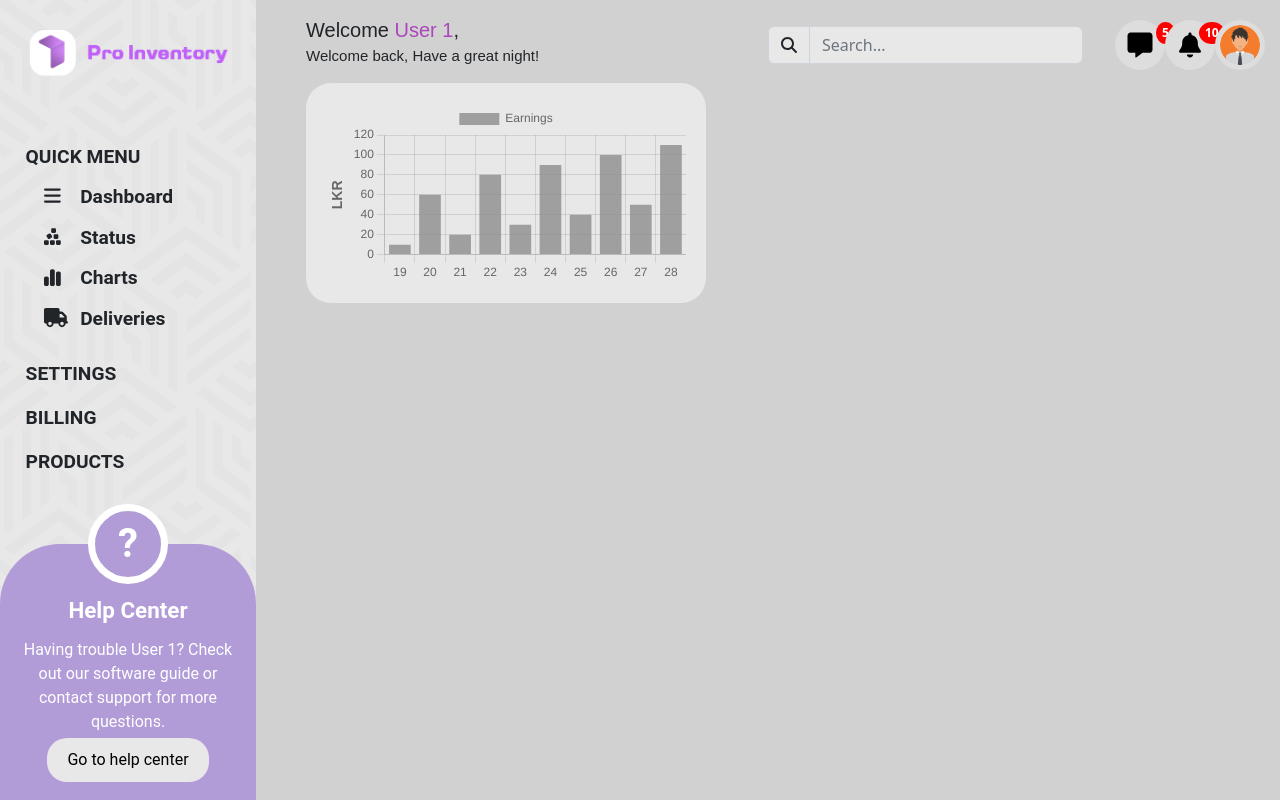
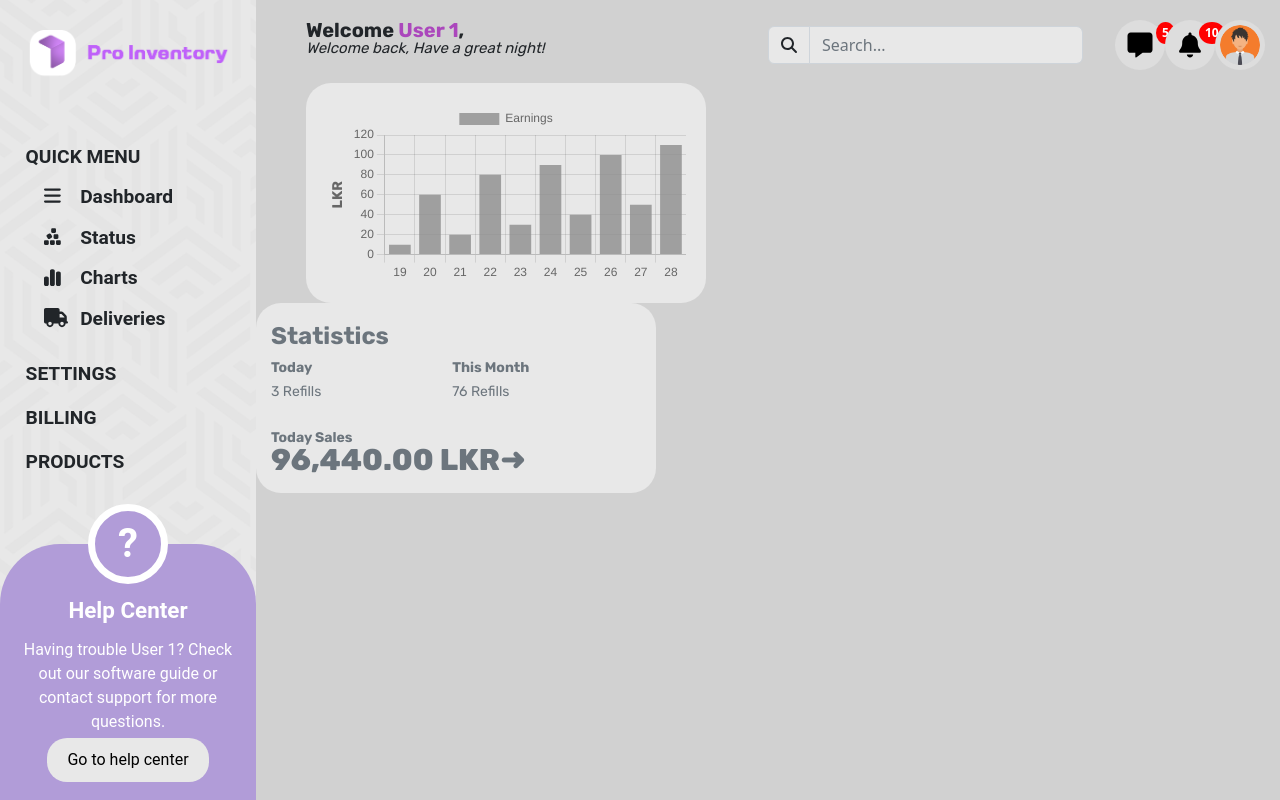
Before and after one commit to ProInventory/Warehouse-frontend, a React (Create React App) app: page /home in a window 1280 px wide. Built offline with nearby package versions, Linux system fonts and the light colour scheme.

Commit message:
fixed major issues
fixed font issues
added new components

Co-Authored-By: Tharindu N. Madhusanka <mail@tharindu.dev>
Co-Authored-By: L4Y3R <105732109+L4Y3R@users.noreply.github.com>

```diff
--- a/src/App.js
+++ b/src/App.js
@@ -6,6 +6,7 @@ import { ToastContainer } from "react-toastify";
 import Login from "./components/login";
 import Dashboard from "./components/dashboard";
 import Settings from "./components/settings";
+import NumStat from "./components/numStat";
 
 import "react-toastify/dist/ReactToastify.css";
 
@@ -17,6 +18,7 @@ function App() {
 				<Route path="/" element={<Login />} />
 				<Route path="/home" element={<Dashboard />} />
 				<Route path="/settings" element={<Settings />} />
+				<Route path="/numstat" element={<NumStat />} />
 			</Routes>
 		</div>
 	);
--- a/src/components/dashboard.jsx
+++ b/src/components/dashboard.jsx
@@ -4,6 +4,7 @@ import styled from "styled-components";
 import NavBar from "./navBar";
 import MainDash from "./dashboard/main";
 import SideBar from "./sideBar";
+import NumStat from "./numStat";
 
 const Container = styled.div`
     #parent {
@@ -42,6 +43,7 @@ const Dashboard = () => {
                     <div id="dashElements">
                         <NavBar />
                         <MainDash />
+                        <NumStat />
                     </div>
                 </div>
             </Container>
--- a/src/components/navBar.jsx
+++ b/src/components/navBar.jsx
@@ -27,15 +27,20 @@ const Container = styled.div`
     .welcome {
         padding: 15px;
         padding-left: 50px;
-        font-family: "Rubik", sans-serif;
+        font-family: "Rubik";
+
     }
 
     .welcomeHead {
         font-size: 20px;
+        font-weight: 700;
     }
 
     .welcomeBody {
         font-size: 15px;
+        font-style:italic;
+        position: relative;
+        top: -8px;
     }
 
     .name {
--- /dev/null
+++ b/src/components/numStat.jsx
@@ -0,0 +1,102 @@
+import React, { useState } from "react";
+import { toast } from "react-toastify";
+import styled from "styled-components";
+
+const Container = styled.div`
+
+
+    .center {
+        width : clamp(100px, 50%, 400px);
+        height : clamp(100px, 50%, 200px);
+        background: #e8e8e8;
+        border-radius: 25px;
+        box-shadow: 0px 0px 5px rgba(0, 0, 0, 0);
+        transition: box-shadow 0.3s ease-in-out;
+    }
+
+    .center:hover {
+        box-shadow: 0px 2px 10px rgba(128, 0, 128, 0.2);
+    }
+
+    .label-stat {
+        position: relative;
+        margin: 0px 0px;
+        padding: 15px 0px 0px 15px;
+        font-size: 24px;
+        font-weight: bold;
+        color: #6c757d;
+        font-family: 'Rubik', sans-serif;
+    }
+
+    .time-txt {
+        font-size: 14px;
+        font-weight: bold;
+        color: #6c757d;
+        font-family: 'Rubik', sans-serif;
+        padding: 0px 125px 0px 15px;
+    }
+
+    .time-txt-sales {
+        font-size: 14px;
+        font-weight: bold;
+        color: #6c757d;
+        font-family: 'Rubik', sans-serif;
+        padding: 25px 0px 0px 15px;
+    }
+
+    .time-data {
+        font-size: 14px;
+        font-weight: regular;
+        color: #6c757d;
+        font-family: 'Rubik', sans-serif;
+        padding: 0px 116px 0px 15px;
+    }
+
+    .time-data-big {
+        font-size: 30px;
+        font-weight: 800;
+        color: #6c757d;
+        font-family: 'Rubik';
+        padding: 0px 10px 0px 15px;
+        position: relative;
+        top: -10px;
+        transition: color 0.3s ease-in-out;
+    }
+    .time-data-big:hover{
+        color: #00000f;
+        transition: color 0.2s ease-in-out;
+    }
+    code {
+        font-family: source-code-pro, Menlo, Monaco, Consolas, "Courier New",
+            monospace;
+    }
+
+`;
+
+const Login = () => {
+    return (
+        <React.Fragment>
+            <Container>
+                <div className="center">
+                    <form>
+                        <div className="txt_field">
+                            <label className="label-stat">Statistics</label>
+                            <br></br>
+                            <label className="time-txt">Today</label>
+                            <label className="time-txt">This Month</label>
+                            <br></br>
+                            <label className="time-data">3 Refills</label>
+                            <label className="time-data">76 Refills</label>
+                            <br></br>
+                            <label className="time-txt-sales">Today Sales</label>
+                            <br></br>
+                            <label className="time-data-big">96,440.00 LKR➜</label>
+                        </div>
+                    </form>
+                </div>
+            </Container>
+        </React.Fragment>
+    );
+};
+
+export default Login;
--- a/src/fonts.css
+++ b/src/fonts.css
@@ -1 +1,2 @@
 @import url("https://fonts.googleapis.com/css?family=Source+Sans+Pro:regular,bold,italic&subset=latin,latin-ext");
+@import url('https://fonts.googleapis.com/css?family=Rubik:400,500,600,700,800,900');
```
